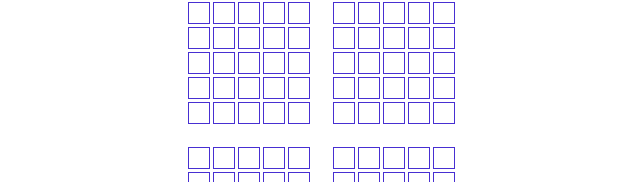
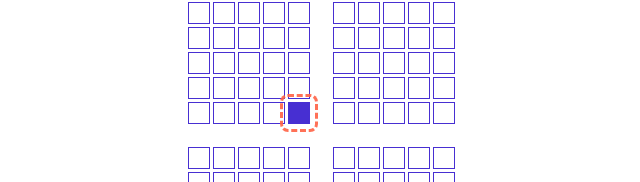
Before and after one commit to Easy-Ti-cket/easy-ticket, a React (Vite) app: page / in a window 1280 px wide. Shown: the part 126-308 px from the top of the page, without its empty margins (29-669 px from the left). Built offline with nearby package versions, Linux system fonts and the light colour scheme.

Commit message:
Feat: 랜덤 좌석 포도알 생성, 애니메이션 추가
일단 고정된 크기의 allowedSeatAtom으로 state관리
다양한 크기의 SeatGrid에 적용할려면 리팩토링 필요
animation padding 5px로 줄임

```diff
--- a/src/components/seatChart/SeatChart.jsx
+++ b/src/components/seatChart/SeatChart.jsx
@@ -1,6 +1,8 @@
 import styled from "styled-components";
 import SeatGrid from "./seatGrid/SeatGrid";
-
+import { useAtom, useAtomValue } from "jotai";
+import { allowedSeatAtom } from "../../store/atom.js";
+import { useEffect } from "react";
 //SeatChart 전체 컨테이너
 const SeatChartContainer = styled.div`
   display: flex;
@@ -36,10 +38,9 @@ const SeatChart = () => {
     <SeatChartContainer>
       <Stage>스테이지</Stage>
       <SeatGridContainer>
-        <SeatGrid />
-        <SeatGrid />
-        <SeatGrid />
-        <SeatGrid />
+        {[0, 1, 2, 3].map((gridIndex) => (
+          <SeatGrid key={gridIndex} gridIndex={gridIndex} />
+        ))}
       </SeatGridContainer>
     </SeatChartContainer>
   );
--- a/src/components/seatChart/seatGrid/Seat.jsx
+++ b/src/components/seatChart/seatGrid/Seat.jsx
@@ -1,14 +1,29 @@
 import styled from "styled-components";
-
+import { useAtomValue } from "jotai";
+import { difficultyAtom } from "../../../store/atom";
+import AnimationArea from "../../Animation";
 const SeatDiv = styled.div`
   width: 20px;
   height: 20px;
   border: 1px solid var(--key-color);
-  cursor: pointer;
+  background-color: ${(props) =>
+    props.$isallowed ? "var(--key-color)" : "null"};
+  cursor: ${(props) => (props.$isallowed ? "pointer" : "null")};
 `;
-
-const Seat = () => {
-  return <SeatDiv />;
+const SeatAnimationArea = styled(AnimationArea)`
+  padding: 5px;
+`;
+const Seat = ({ isallowed }) => {
+  const difficulty = useAtomValue(difficultyAtom);
+  let focus = false;
+  if (difficulty == "easy" && isallowed) {
+    focus = true;
+  }
+  return (
+    <SeatAnimationArea $focus={focus}>
+      <SeatDiv $isallowed={isallowed} />
+    </SeatAnimationArea>
+  );
 };
 
 export default Seat;
--- a/src/components/seatChart/seatGrid/SeatGrid.jsx
+++ b/src/components/seatChart/seatGrid/SeatGrid.jsx
@@ -1,20 +1,33 @@
 import styled from "styled-components";
 import Seat from "./Seat";
+import { atom, useAtom, useAtomValue } from "jotai";
+import { allowedSeatAtom } from "../../../store/atom.js";
+import { useEffect } from "react";
 
 const GridContainer = styled.div`
   display: grid;
   grid-template-rows: ${(props) => `repeat(${props.rows}, 25px)`};
   grid-template-columns: ${(props) => `repeat(${props.columns}, 25px)`};
   place-items: center;
+  padding: 0;
 `;
 
-// SeatGrid 컴포넌트, 기본 5x5 격자로 구성
-const SeatGrid = ({ rows = 5, columns = 5 }) => {
+const SeatGrid = ({ rows = 5, columns = 5, gridIndex }) => {
+  const allowedSeat = useAtomValue(allowedSeatAtom);
+
   const renderSeats = () => {
     let seats = [];
     for (let row = 0; row < rows; row++) {
       for (let col = 0; col < columns; col++) {
-        seats.push(<Seat key={`${row}-${col}`} />);
+        let isallowed =
+          allowedSeat.gridIndex === gridIndex &&
+          allowedSeat.row === row &&
+          allowedSeat.col === col;
+        if (isallowed) {
+          seats.push(<Seat key={`${row}-${col}`} isallowed={true} />);
+          continue;
+        }
+        seats.push(<Seat key={`${row}-${col}`} isallowed={false} />);
       }
     }
     return seats;
--- a/src/store/atom.js
+++ b/src/store/atom.js
@@ -13,3 +13,14 @@ export const readMinuteCount = atom((get) => get(minuteCountAtom));
 export const writeMinuteCount = atom(null, (get, set, update) =>
   set(minuteCountAtom, update(get(minuteCountAtom)))
 );
+export const difficultyAtom = atom("easy");
+//정해진 구간 내 랜덤 정수 생성. util로 빼기
+const getRandomInt = (min, max) => {
+  return Math.floor(Math.random() * (max - min + 1)) + min;
+};
+//보라색 좌석 상태
+export const allowedSeatAtom = atom({
+  gridIndex: getRandomInt(0, 3),
+  row: getRandomInt(0, 4),
+  col: getRandomInt(0, 4)
+});
```
